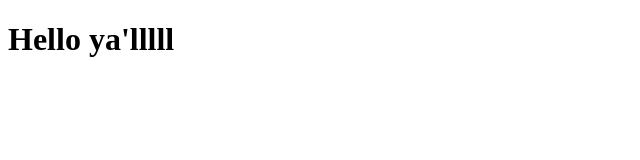
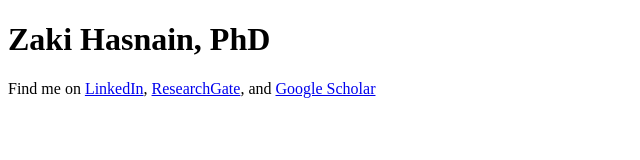
Before and after one commit to zakih/zakih.github.io, a plain HTML site: page index.html in a window 1280 px wide. Shown: the whole page, without its empty margins (0-640 px from the left). Drawn offline with Linux system fonts and the light colour scheme.

Commit message:
Update index.html

```diff
--- a/index.html
+++ b/index.html
@@ -1,7 +1,8 @@
 <!DOCTYPE html>
 <html>
 <body>
-<h1>Hello ya'lllll</h1>
-<!-- <p>I'm hosted with GitHub Pages.</p> -->
+<h1>Zaki Hasnain, PhD</h1>
+<p> Find me on <a href="linkedin.com/in/zaki-hasnain-1887b8126">LinkedIn</a>, <a href="researchgate.net/profile/Zaki_Hasnain">ResearchGate</a>,
+and <a href="https://scholar.google.com/citations?user=-K7k1toAAAAJ&hl=en&oi=ao">Google Scholar</a></p>
 </body>
 </html>
```
